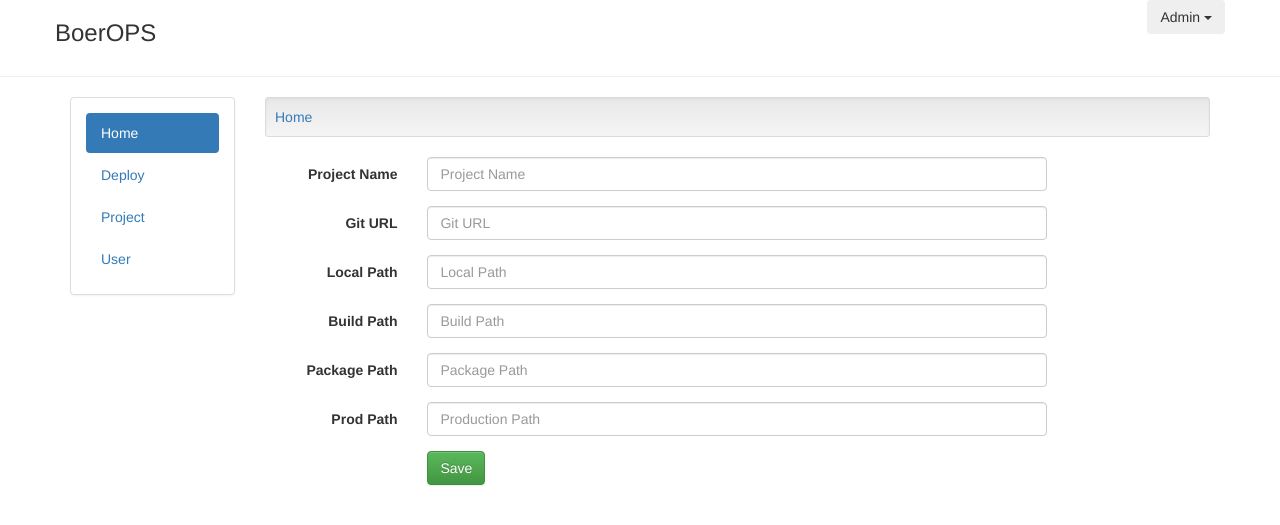
After one commit to boer0924/BoerOPS, a Python web app: template app/templates/main/project/add.html in a window 1280 px wide. The commit adds this page. Shown: the top 525 px of the page. Run offline with Jinja, Linux system fonts and the light colour scheme; the template is opened without the code that fills it, so the values that code supplies are empty; some libraries are stand-ins or nearby versions.

Commit message:
modify blueprint view

```diff
--- /dev/null
+++ b/app/auth/__init__.py
@@ -0,0 +1,5 @@
+from flask import Blueprint
+
+auth = Blueprint('auth', __name__)
+
+from . import views, forms
--- /dev/null
+++ b/app/auth/views.py
@@ -0,0 +1,6 @@
+from . import auth
+from flask import render_template
+
+@auth.route('/user')
+def user():
+    return render_template('user.html')
--- /dev/null
+++ b/app/main/__init__.py
@@ -0,0 +1,5 @@
+from flask import Blueprint
+
+main = Blueprint('main', __name__)
+
+from . import views, forms
--- a/app/templates/base.html
+++ b/app/templates/base.html
@@ -45,10 +45,10 @@
         <div class="panel panel-default">
             <div class="panel-body">
                 <ul class="nav nav-pills nav-stacked">
-                    <li role="presentation" class="active"><a href="{{ url_for('index') }}">Home</a></li>
-                    <li role="presentation"><a href="{{ url_for('deploy') }}">Deploy</a></li>
-                    <li role="presentation"><a href="{{ url_for('project') }}">Project</a></li>
-                    <li role="presentation"><a href="{{ url_for('user') }}">User</a></li>
+                    <li role="presentation" class="active"><a href="{{ url_for('main.index') }}">Home</a></li>
+                    <li role="presentation"><a href="{{ url_for('main.deploy') }}">Deploy</a></li>
+                    <li role="presentation"><a href="{{ url_for('main.project') }}">Project</a></li>
+                    <li role="presentation"><a href="{{ url_for('auth.user') }}">User</a></li>
                 </ul>
             </div>
         </div>
--- /dev/null
+++ b/app/templates/main/project/add.html
@@ -0,0 +1,47 @@
+{% extends 'base.html' %}
+{% block content %}
+<form class="form-horizontal">
+    <div class="form-group">
+        <label class="col-sm-2 control-label">Project Name</label>
+        <div class="col-sm-8">
+            <input type="text" class="form-control" placeholder="Project Name">
+        </div>
+    </div>
+    <div class="form-group">
+        <label class="col-sm-2 control-label">Git URL</label>
+        <div class="col-sm-8">
+            <input type="text" class="form-control" placeholder="Git URL">
+        </div>
+    </div>
+    <div class="form-group">
+        <label class="col-sm-2 control-label">Local Path</label>
+        <div class="col-sm-8">
+            <input type="text" class="form-control" placeholder="Local Path">
+        </div>
+    </div>
+    <div class="form-group">
+        <label class="col-sm-2 control-label">Build Path</label>
+        <div class="col-sm-8">
+            <input type="text" class="form-control" placeholder="Build Path">
+        </div>
+    </div>
+    <div class="form-group">
+        <label class="col-sm-2 control-label">Package Path</label>
+        <div class="col-sm-8">
+            <input type="text" class="form-control" placeholder="Package Path">
+        </div>
+    </div>
+    <div class="form-group">
+        <label class="col-sm-2 control-label">Prod Path</label>
+        <div class="col-sm-8">
+            <input type="text" class="form-control" placeholder="Production Path">
+        </div>
+    </div>
+    <div class="form-group">
+        <div class="col-sm-offset-2 col-sm-8">
+            <button type="submit" class="btn btn-success">Save</button>
+        </div>
+    </div>
+
+</form>
+{% endblock %}
--- a/app/templates/project.html
+++ b/app/templates/main/project/project.html
@@ -1,5 +1,6 @@
 {% extends 'base.html' %}
 {% block content %}
+<a href="{{ url_for('main.project_add') }}" class="btn btn-primary btn-sm active" role="button">Add Project</a>
 <table class="table table-hover">
     <thead>
         <tr>
--- a/run.py
+++ b/run.py
@@ -1,4 +1,6 @@
-from app import app
+from app import create_app
+# from config import config
 
 if __name__ == '__main__':
-    app.run(host='0.0.0.0', port=9090, debug=True)
+    app = create_app('dev')
+    app.run()
```
Also changed, not shown: app/__init__.py (+22 -10 lines), app/main/views.py (added, +21 -0 lines), config.py (+24 -0 lines), app/auth/forms.py (added), app/errors.py (added), app/main/forms.py (added), app/models.py (added), app/templates/main/deploy.html (renamed from app/templates/deploy.html), app/templates/main/index.html (renamed from app/templates/index.html).
